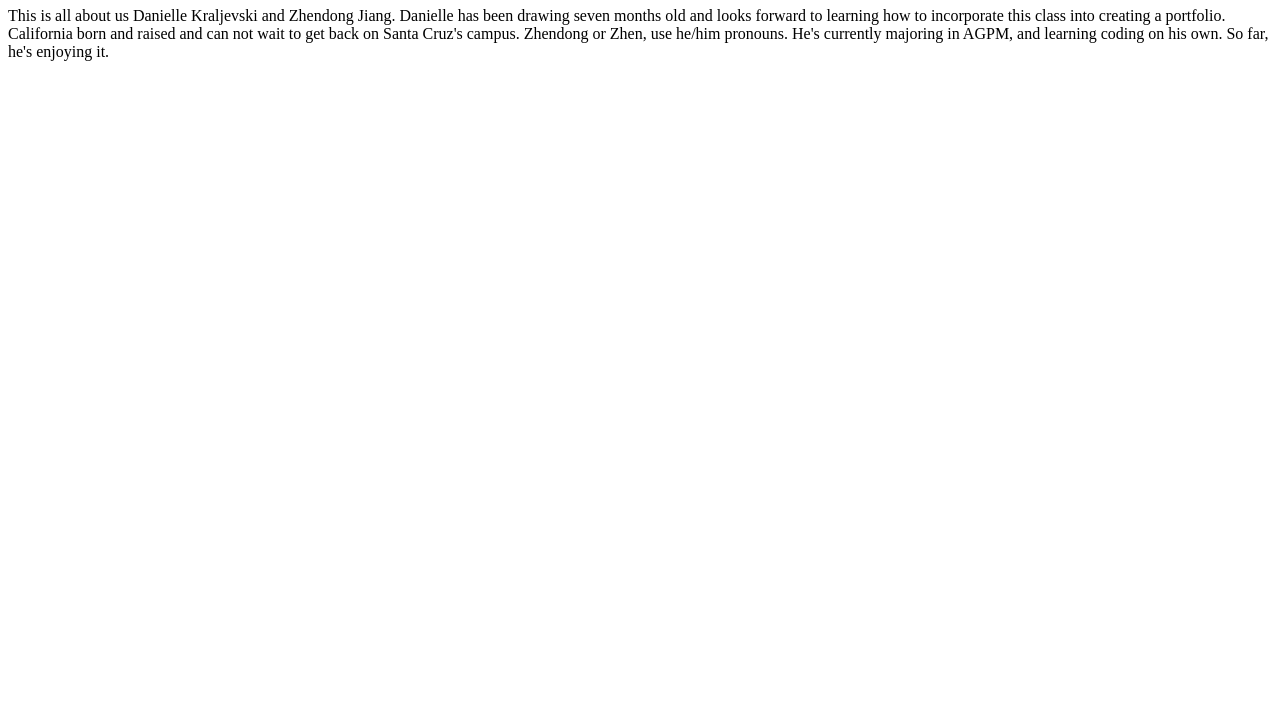
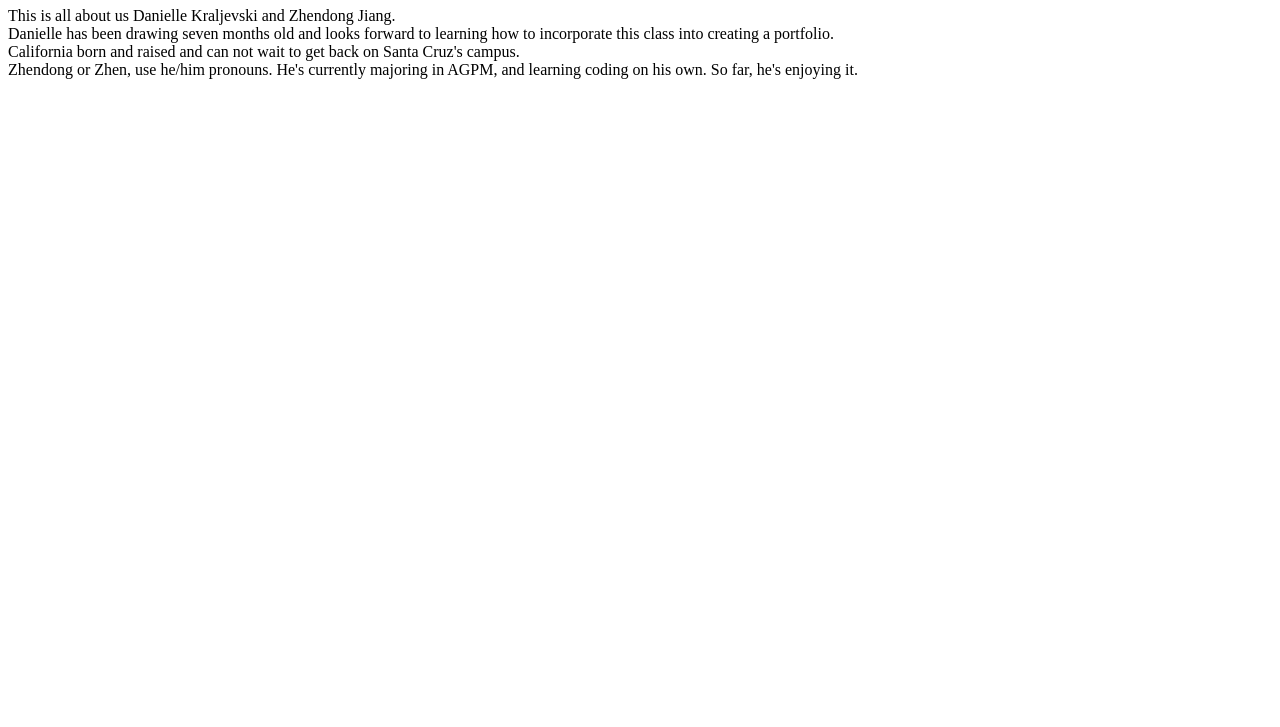
Before and after one commit to Elcruzd/art101, a plain HTML site: page lab2/index.html in a window 1280 px wide. Shown: the part 73-800 px from the top of the page. Drawn offline with Linux system fonts and the light colour scheme.

Commit message:
Update index.html

```diff
--- a/lab2/index.html
+++ b/lab2/index.html
@@ -9,11 +9,11 @@
 	<div id=content">
 		<h1>Hello World</h1>
 		<div>
-		<p>This is all about us Danielle Kraljevski and Zhendong Jiang.
+		<p>This is all about us Danielle Kraljevski and Zhendong Jiang.<br />
 		Danielle has been drawing seven months old and looks forward to
-		learning how to incorporate this class into creating a portfolio.
+		learning how to incorporate this class into creating a portfolio.<br />
 		California born and raised and can not wait to get back on Santa
-		Cruz's campus.
+		Cruz's campus.<br />
 		Zhendong or Zhen, use he/him pronouns. He's currently majoring in AGPM, and
 		learning coding on his own. So far, he's enjoying it.</p>
 		</div>
```
